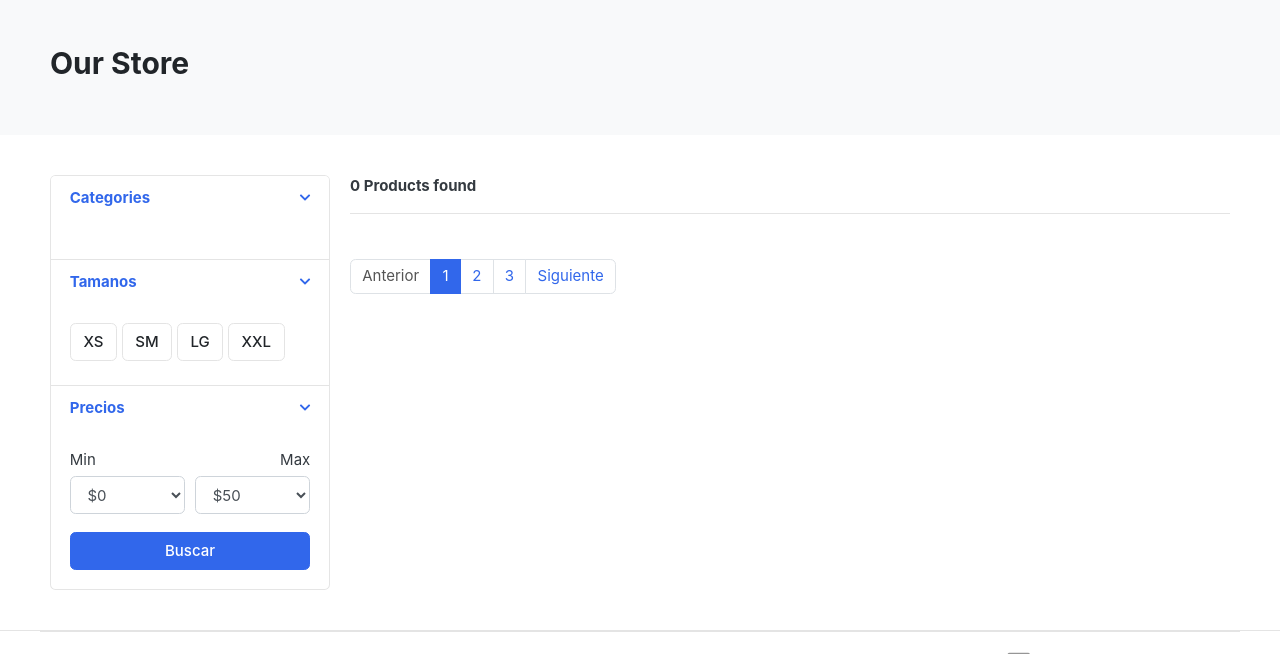
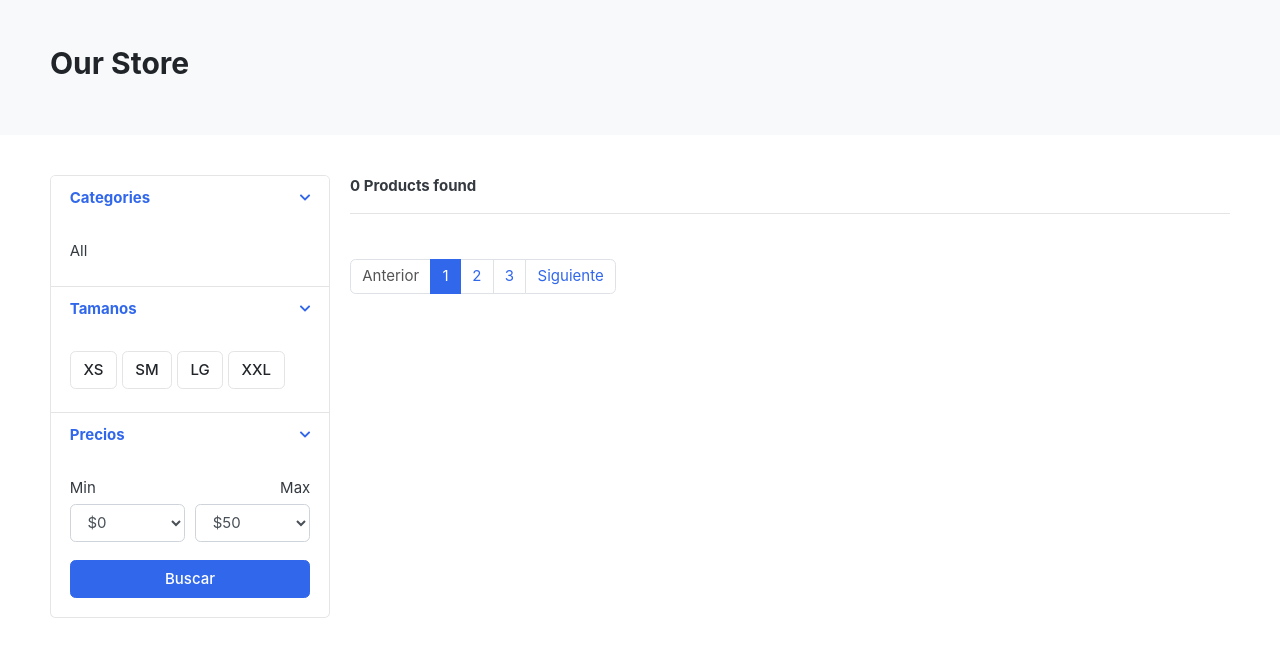
Before and after one commit to albertoecf/ecommerce_resources, a Django app: page /store/ in a window 1280 px wide. Shown: the part 119-773 px from the top of the page. Run offline with Django 4.2, Linux system fonts and the light colour scheme; data that the repository does not hold is empty; some web fonts are replaced.

Commit message:
feat: include all categories

```diff
--- a/ecom_project/notes/django_notes.txt
+++ b/ecom_project/notes/django_notes.txt
@@ -94,4 +94,4 @@ Categories Menu: Database query to list dynamic results
     This will allow any template in the project to access the info within menu_links function in context_processors
     We want to link each category with its url: we create a get_url function within CategoryClass model in app_category.models.
     This function will reverse our products_by_category_path in app_store.urls and add self.slug -> return sth like  : oursite.com/store/product-launch
-    Replicate for store html
+    Replicate for store_file html
--- a/ecom_project/templates/includes/navbar.html
+++ b/ecom_project/templates/includes/navbar.html
@@ -38,6 +38,7 @@
 				<i class="fa fa-bars"></i> Categorias
 			</button>
 			<div class="dropdown-menu">
+        <a class="dropdown-item" href="{% url 'app_store:store_view_path' %}">All</a>
         {% for category in links %}
         <a class="dropdown-item" href="{{ category.get_url }}">{{ category.category_name }}</a>
         {% endfor %}
--- a/ecom_project/templates/store/store_file.html
+++ b/ecom_project/templates/store/store_file.html
@@ -30,6 +30,7 @@
               <div class="card-body">
 
                 <ul class="list-menu">
+                  <li><a href="{% url 'app_store:store_view_path' %}">All</a></li>
                   {% for category in links %}
                   <li><a href="{{ category.get_url }}"> {{category.category_name}}  </a></li>
                   {% endfor %}
```
